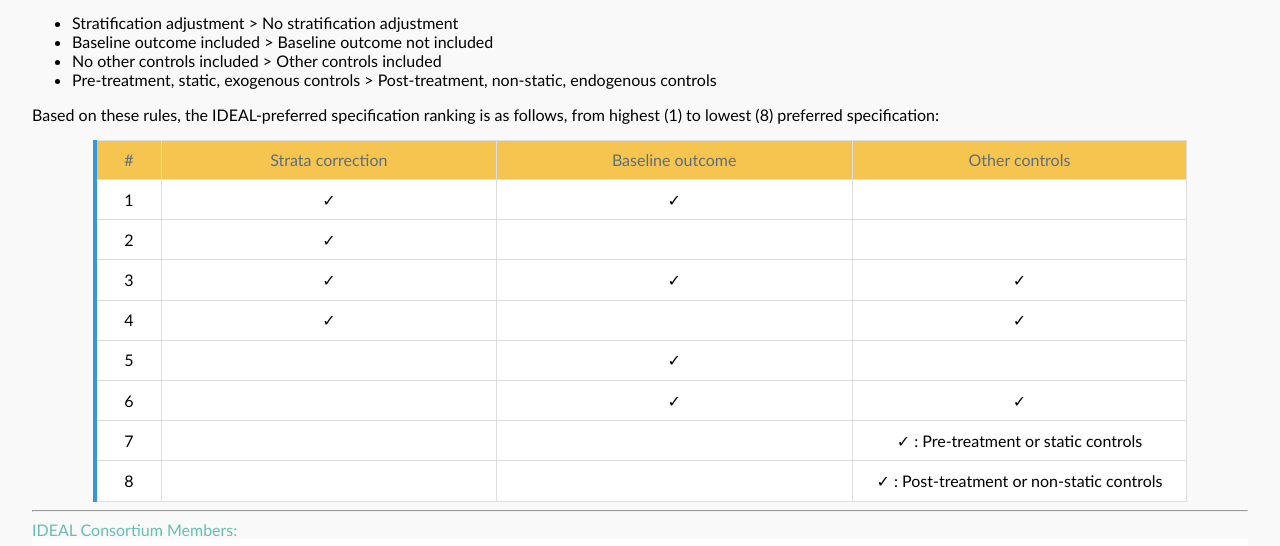
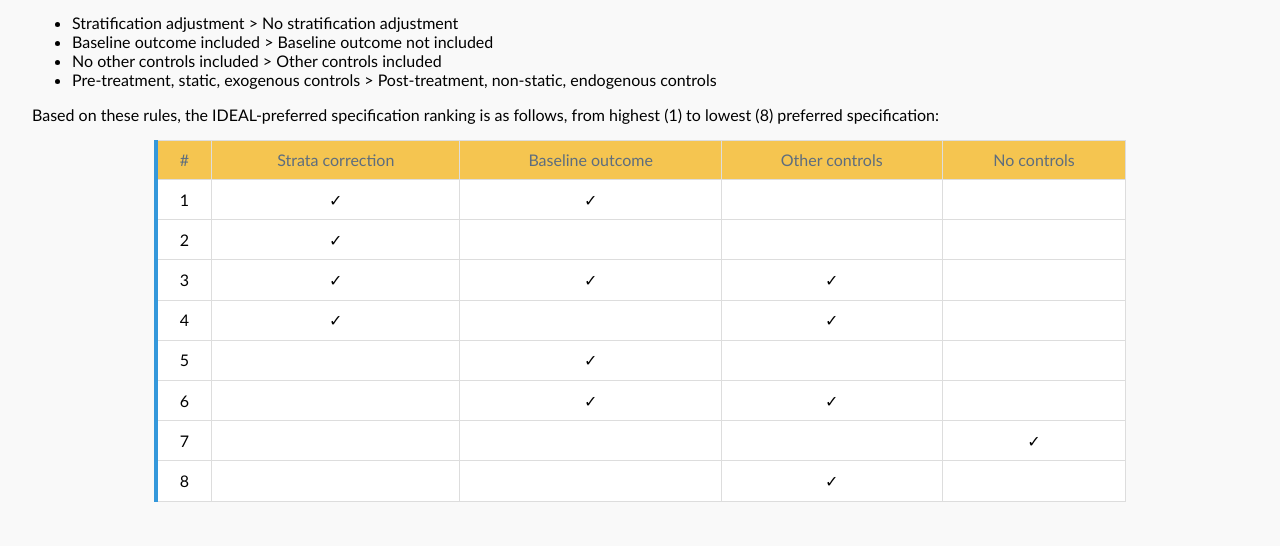
Before and after one commit to IDEAL-consortium/Schema, a plain HTML site: page docs/IDEAL_Ranking_Index.html in a window 1280 px wide. Shown: the part 253-799 px from the top of the page. Drawn offline with Linux system fonts and the light colour scheme; grey boxes are pictures that could not be loaded.

Commit message:
CHanges to Schema

```diff
--- a/docs/IDEAL_Ranking_Index.html
+++ b/docs/IDEAL_Ranking_Index.html
@@ -37,7 +37,7 @@
       margin: 0;
     }
     th:nth-child(3), td:nth-child(3) {
-      min-width: 220px;
+      min-width: 100px;
     }
     th:nth-child(6), td:nth-child(6),
     th:nth-child(7), td:nth-child(7) {
@@ -82,7 +82,7 @@
  	 gap: 5px;
  	 grid-template-columns: repeat(auto-fit, minmax(180px, 1fr));;
   	background-color: #FFFEFE;
-  	padding: 10px;
+  	padding: 5px;
 	text-align: center;
 	vertical-align: middle;
 	place-items: center;
@@ -124,28 +124,30 @@ td {
 
 <p>Based on these rules, the IDEAL-preferred specification ranking is as follows, from highest (1) to lowest (8) preferred specification:</p>
 
-<table border="1" cellpadding="5" cellspacing="0" style="width: 90%; margin: auto" align="center">
+<table border="1" cellpadding="5" cellspacing="0" style="width: 80%; margin: auto" align="center">
   <thead>
     <tr>
-      <th style="width: 4%; text-align: center">#</th>
-      <th style="width: 20%;">Strata correction</th>
-      <th style="width: 20%;">Baseline outcome</th>
-      <th style="width: 20%;">Other  controls</th>
+      <th style="text-align: center">#</th>
+      <th>Strata correction</th>
+      <th>Baseline outcome</th>
+      <th>Other controls</th>
+      <th>No controls</th>
     </tr>
   </thead>
   <tbody>
-    <tr><td> 1 </td><td>&#10003;</td><td>&#10003;</td><td></td></tr>
-    <tr><td> 2 </td><td>&#10003;</td><td></td><td></td></tr>
-    <tr><td> 3 </td><td>&#10003;</td><td>&#10003;</td><td>&#10003;</td></tr>
-    <tr><td> 4 </td><td>&#10003;</td><td></td><td>&#10003;</td></tr>
-    <tr><td> 5 </td><td></td><td>&#10003;</td><td></td></tr>
-    <tr><td> 6 </td><td></td><td>&#10003;</td><td>&#10003;</td></tr>
-    <tr><td> 7 </td><td><td></td></td><td>&#10003; : Pre-treatment or static controls</td></tr>
-    <tr><td> 8 </td><td><td></td></td><td>&#10003; : Post-treatment or non-static controls</td></tr>
+    <tr><td> 1 </td><td>&#10003;</td><td>&#10003;</td><td></td><td></td></tr>
+    <tr><td> 2 </td><td>&#10003;</td><td></td><td></td><td></td></tr>
+    <tr><td> 3 </td><td>&#10003;</td><td>&#10003;</td><td>&#10003;</td><td></td></tr>
+    <tr><td> 4 </td><td>&#10003;</td><td></td><td>&#10003;</td><td></td></tr>
+    <tr><td> 5 </td><td></td><td>&#10003;</td><td></td><td></td></tr>
+    <tr><td> 6 </td><td></td><td>&#10003;</td><td>&#10003;</td><td></td></tr>
+    <tr><td> 7 </td><td><td></td></td><td></td><td>&#10003;</td></tr>
+    <tr><td> 8 </td><td><td></td></td><td>&#10003;</td><td></td></tr>
   </tbody>
 </table>
 
-
+<br>
+<br>
 <hr  style="color: #F1F1F1">
     <p style="color: #63bfb2; margin: 0% 0% 0% 0%">IDEAL Consortium Members:</p>
 
```
Also changed, not shown: docs/Schema_Index.html (+3 -3 lines).
